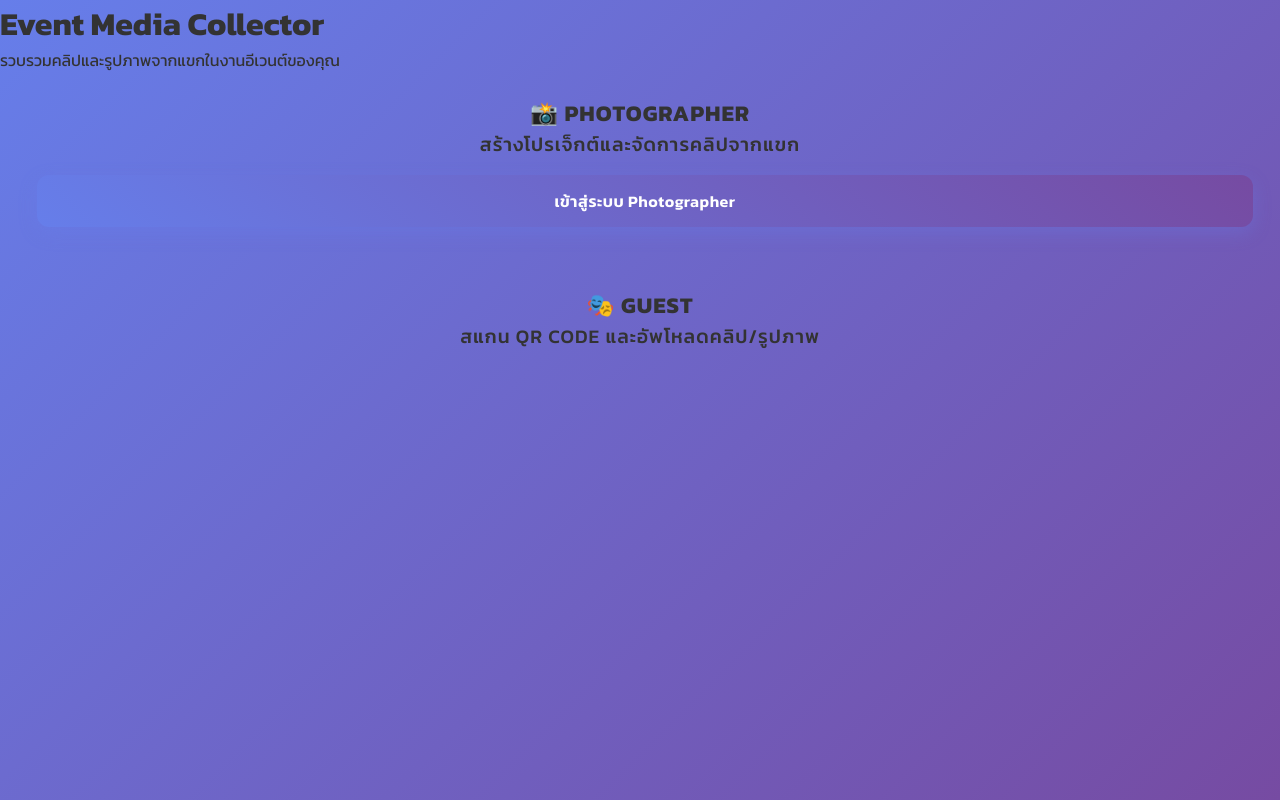
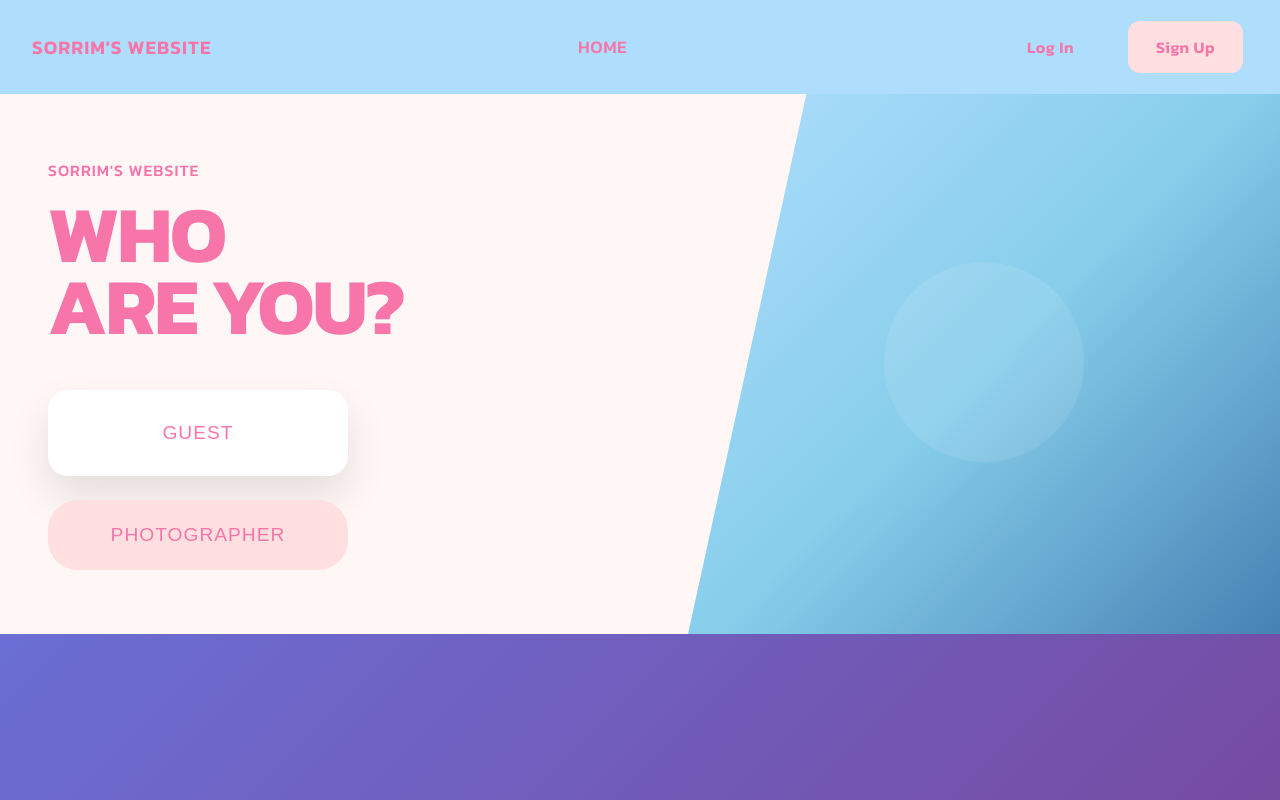
Before and after one commit to hopeese-s/sorrim-project, a React (Create React App) app in the folder frontend/: page / in a window 1280 px wide. Built offline with nearby package versions, Linux system fonts and the light colour scheme; no server answers.

Commit message:
Update Home.js

```diff
--- a/frontend/src/pages/Home.js
+++ b/frontend/src/pages/Home.js
@@ -1,81 +1,85 @@
+// src/components/Home.js or src/pages/Home.js
 import React, { useState } from 'react';
-import { Link, useNavigate } from 'react-router-dom';
-import './Home.css';
-
-const API_BASE_URL = process.env.REACT_APP_API_URL || 'https://sorrim-project-backend.onrender.com';
+import './Home.css'; // Import the CSS
 
 const Home = () => {
-  const navigate = useNavigate();
-  const [isGuestAnimating, setIsGuestAnimating] = useState(false);
-  const [guestError, setGuestError] = useState('');
+    const [isGuestSelected, setIsGuestSelected] = useState(false);
+    const [isScanning, setIsScanning] = useState(false);
+    const [demoAttempts, setDemoAttempts] = useState(0);
+    const [showError, setShowError] = useState(false);
 
-  const handleGuestClick = async () => {
-    setIsGuestAnimating(true);
-    setGuestError('');
+    const selectGuest = () => {
+        setIsGuestSelected(true);
+    };
 
-    try {
-      const response = await fetch(`${API_BASE_URL}/api/projects/latest`);
+    const selectPhotographer = () => {
+        alert('Redirecting to photographer portal...');
+    };
 
-      if (response.ok) {
-        const latestProject = await response.json();
+    const startDemo = () => {
+        const newAttempts = demoAttempts + 1;
+        setDemoAttempts(newAttempts);
+
+        if (newAttempts >= 3) {
+            setShowError(true);
+            return;
+        }
+
+        setIsScanning(true);
+
         setTimeout(() => {
-          navigate(`/guest/${latestProject.id}`);
-        }, 1500);
-      } else {
-        const errorData = await response.json();
-        setGuestError(errorData.error || 'ไม่พบโปรเจ็กต์ที่ใช้งานได้');
-        setIsGuestAnimating(false);
+            setIsScanning(false);
+            if (newAttempts >= 2) {
+                setShowError(true);
             }
-    } catch (error) {
-      console.error('Error fetching latest project:', error);
-      setGuestError('เกิดข้อผิดพลาดในการเชื่อมต่อเซิร์ฟเวอร์');
-      setIsGuestAnimating(false);
-    }
+        }, 3000);
     };
 
     return (
-    <div className="home-container">
-      <div className="hero-section">
-        <h1>Event Media Collector</h1>
-        <p>รวบรวมคลิปและรูปภาพจากแขกในงานอีเวนต์ของคุณ</p>
+        <>
+            {/* Header */}
+            <header className="header">
+                <div className="logo">Sorrim's Website</div>
+                <nav className="nav">Home</nav>
+                <div className="auth-buttons">
+                    <button className="btn btn-login">Log In</button>
+                    <button className="btn btn-signup">Sign Up</button>
+                </div>
+            </header>
 
-        <div className="user-type-selection">
-          <div className="user-type-card">
-            <h3>📸 Photographer</h3>
-            <p>สร้างโปรเจ็กต์และจัดการคลิปจากแขก</p>
-            <Link to="/login" className="btn btn-primary">
-              เข้าสู่ระบบ Photographer
-            </Link>
-          </div>
+            {/* Main Container */}
+            <main className="main-container">
+                <div className="left-section">
+                    <div className="brand-text">Sorrim's Website</div>
+                    <h1 className="main-title">WHO<br/>ARE YOU?</h1>
 
-          <div className={`user-type-card ${isGuestAnimating ? 'guest-scanning' : ''}`}>
-            <h3>🎭 Guest</h3>
-            <p>สแกน QR Code และอัพโหลดคลิป/รูปภาพ</p>
+                    <div className="user-selection">
+                        <button className="user-type-card guest-card" onClick={selectGuest}>
+                            Guest
+                        </button>
+                        <button className="user-type-card photographer-card" onClick={selectPhotographer}>
+                            Photographer
+                        </button>
+
+                        {isGuestSelected && (
                             <div className="guest-options">
                                 <button
-                className="btn btn-secondary guest-demo-btn"
-                onClick={handleGuestClick}
-                disabled={isGuestAnimating}
+                                    className={`guest-demo-btn ${isScanning ? 'guest-scanning' : ''}`}
+                                    onClick={startDemo}
+                                    disabled={demoAttempts >= 3}
                                 >
-                {isGuestAnimating ? (
-                  <span className="scanning-text">
-                    📱 กำลังค้นหาโปรเจ็กต์ล่าสุด...
-                  </span>
+                                    {isScanning ? (
+                                        <span className="scanning-text">🔍 Scanning for QR codes...</span>
                                     ) : (
-                  'เข้าร่วมงานล่าสุด'
+                                        'Try Demo Experience'
                                     )}
                                 </button>
 
-              {guestError && (
-                <div className="guest-error">
-                  ⚠️ {guestError}
-                  <small>กรุณาให้ Photographer สร้างโปรเจ็กต์ก่อน</small>
-                </div>
-              )}
+                                <div className="qr-info">
+                                    <p><strong>Or scan QR code with your phone</strong></p>
+                                    <p>Point your camera at QR codes around the venue to unlock exclusive content and experiences!</p>
 
-              <div className="qr-info">
-                <p>หรือสแกน QR Code จากงานเพื่อเข้าสู่หน้าอัพโหลด</p>
-                {isGuestAnimating && (
+                                    {isScanning && (
                                         <div className="qr-scanning-animation">
                                             <div className="scan-line"></div>
                                             <div className="scan-corners">
@@ -87,11 +91,23 @@ const Home = () => {
                                         </div>
                                     )}
                                 </div>
+
+                                {showError && (
+                                    <div className="guest-error">
+                                        <strong>Demo temporarily unavailable</strong>
+                                        <small>Please try scanning a QR code or contact staff for assistance</small>
+                                    </div>
+                                )}
+                            </div>
+                        )}
                     </div>
                 </div>
+
+                <div className="right-section">
+                    <div className="decorative-element"></div>
                 </div>
-      </div>
-    </div>
+            </main>
+        </>
     );
 };
 
```
Lines whose indentation alone changed are shown as unchanged.
